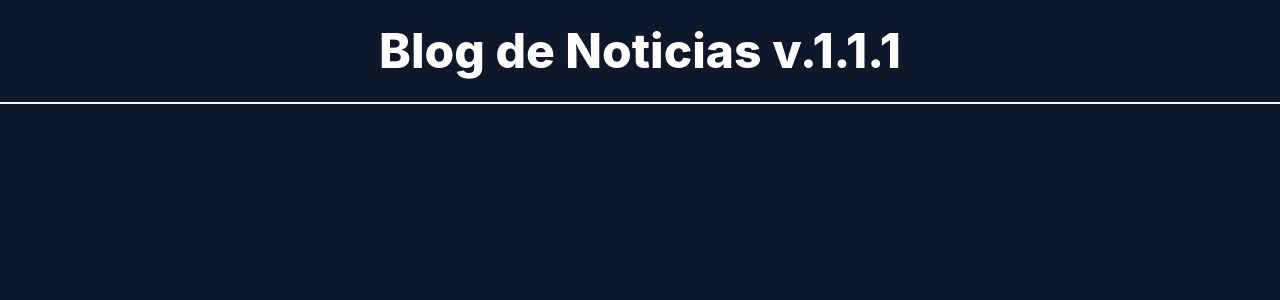
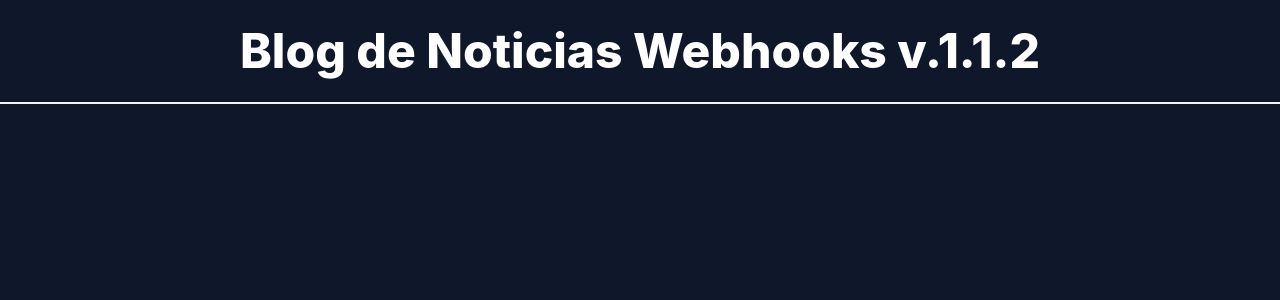
Before and after one commit to sicandistroyer/CN2_PRAC_EXAM_26, a Flask app: page / in a window 1280 px wide. Shown: the top 300 px of the page. Run offline with Flask 3, Linux system fonts and the light colour scheme; some libraries are stand-ins or nearby versions.

Commit message:
Actualizando titulo webhooks

```diff
--- a/templates/base.html
+++ b/templates/base.html
@@ -10,7 +10,7 @@
   <body >
     <header>
         <br>
-        <h1 class="title has-text-centered has-text-white is-1 ">Blog de Noticias v.1.1.1</h1>
+        <h1 class="title has-text-centered has-text-white is-1 ">Blog de Noticias Webhooks v.1.1.2</h1>
         <hr>
     </header>
     <div class="container">
```
